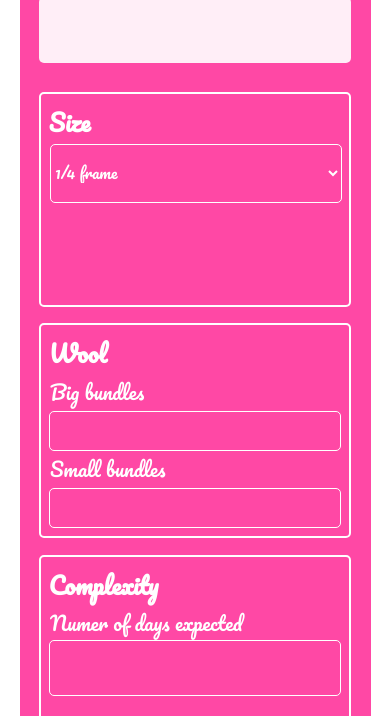
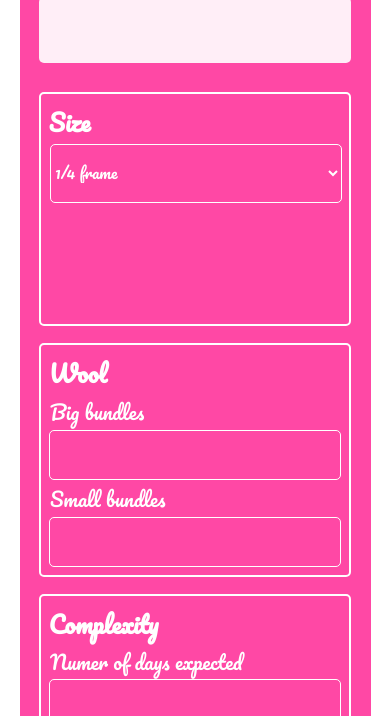
Before and after one commit to HennieScheepers/The_Feisty_Feline_Quote_Calculator, a plain HTML site: page index.html in a window 390 px wide. Shown: the part 128-844 px from the top of the page. Drawn offline with Linux system fonts and the light colour scheme.

Commit message:
Fixed some styling issues

```diff
--- a/styles.css
+++ b/styles.css
@@ -95,7 +95,7 @@ h3 {
 }
 
 select {
-    height: 3vw;
+    height: 4vw;
     background-color: #ff48a5;;
     border-radius: 5px;
     border-color: white;
@@ -122,6 +122,7 @@ input {
     font-size: 1.5vw;
     color: white;
     width: 94%;
+    height: 3vw;
 }
 
 button {
@@ -146,7 +147,7 @@ button {
     .size-container, .wool-container, .complexity-container, .button-container {
         padding: 1vw;
         width: 30vw;
-        height: 30vw;
+        height: 35vw;
     }
 
     .logo {
@@ -203,7 +204,7 @@ button {
     .size-container, .wool-container, .complexity-container, .button-container {
         padding: 2vw;
         width: 75vw;
-        height: 50vw;
+        height: 55vw;
         margin-top: 2vh;
     }
 
```
